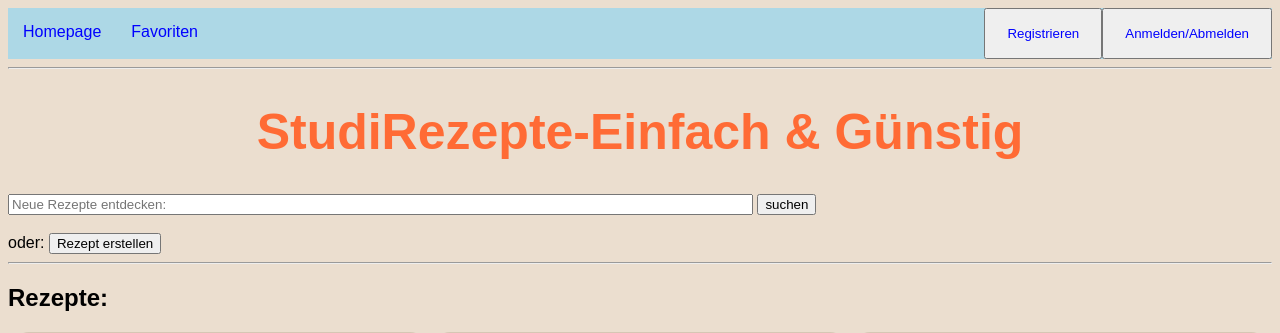
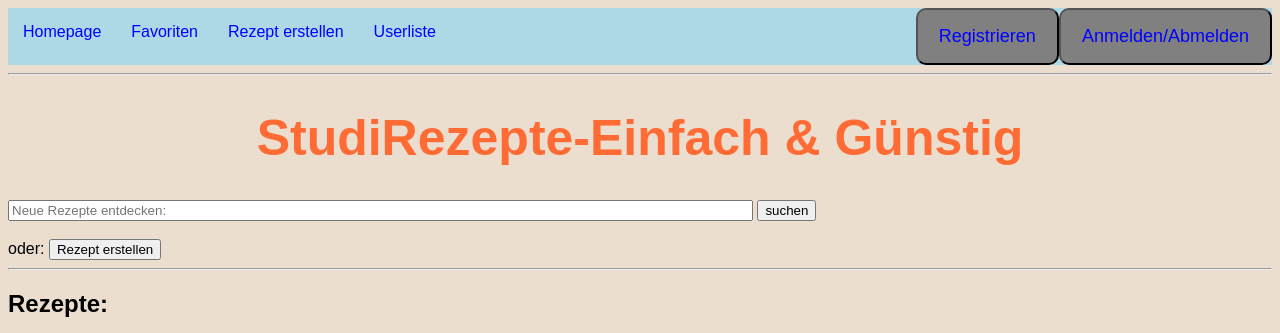
Before and after one commit to cln34/RezeptWebsite, a PHP site: page /index.php in a window 1280 px wide. Shown: the top 333 px of the page. Run offline with PHP 8.4, Linux system fonts and the light colour scheme; some web fonts are replaced.

Commit message:
buttons angepasst

```diff
--- a/css/main.css
+++ b/css/main.css
@@ -107,4 +107,8 @@ button:active{
 
 .navbar button{
   float: right;
+  font-size: large;
+  background-color: grey;
+  color: lightgray;
+  border-radius: 10px;
 }
--- a/header.php
+++ b/header.php
@@ -1,11 +1,12 @@
   <nav class="navbar">
         <ul>
                 <li> <a href="index.php">Homepage</a> </li>
+                <li> <a href="favoriten.php">Favoriten</a> </li>
+                <li> <a href="rezeptErstellen.php">Rezept erstellen</a> </li>
+                <li> <a href="userliste.php">Userliste</a> </li>
+
                 <button> <a href="anmeldung.php">Anmelden/Abmelden</a> </button>
                 <button> <a href="registrierung.php">Registrieren</a> </button>
-                <li> <a href="favoriten.php">Favoriten</a> </li>
-
-
         </ul>
 
 
```
